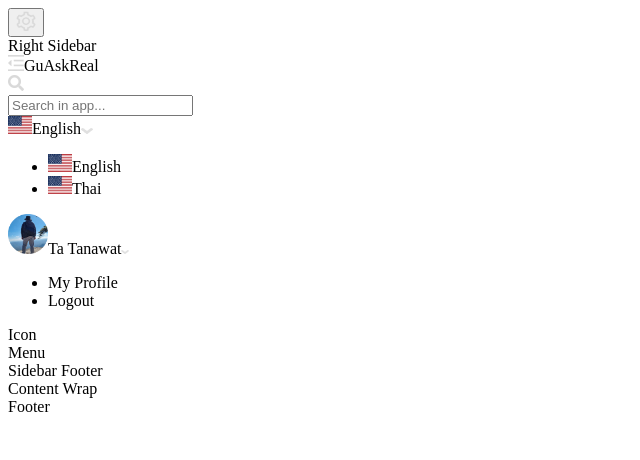
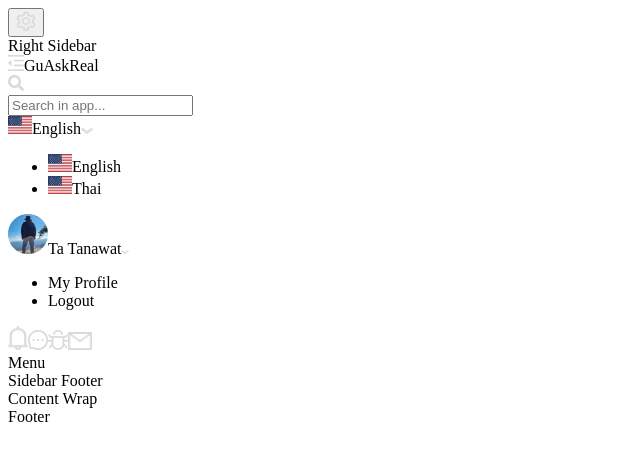
Before and after one commit to tanawat011/gu-ask-real-ideas, a Next.js app: page / in a window 1280 px wide. Shown: the top 460 px of the page, without its empty margins (0-640 px from the left). Built offline with nearby package versions, Linux system fonts and the light colour scheme.

Commit message:
feat: menu quick icon

```diff
--- a/src/components/GlobalLangInput/GlobalLangInput.js
+++ b/src/components/InputGlobalSelectorLang/InputGlobalSelectorLang.js
@@ -1,9 +1,9 @@
 import { useState } from 'react'
 import { useSelector } from 'react-redux'
 
-import { SimpleSelector } from '@component/SimpleSelector/SimpleSelector'
+import { InputSimpleSelector } from '@component/InputSimpleSelector/InputSimpleSelector'
 
-export const GlobalLangInput = () => {
+export const InputGlobalSelectorLang = () => {
   const langList = useSelector(state => state.base.langList)
 
   const [currentLang, setCurrentLang] = useState(langList[0])
@@ -13,7 +13,7 @@ export const GlobalLangInput = () => {
   }
 
   return (
-    <SimpleSelector
+    <InputSimpleSelector
       id='global-lang-input'
       menuList={langList}
       onClick={handleChangeLang}
--- a/src/components/GlobalSearchInput/GlobalSearchInput.js
+++ b/src/components/InputGlobalTextSearch/InputGlobalTextSearch.js
@@ -2,7 +2,7 @@ import Image from 'next/image'
 
 import IconSearch from '@icon/search.png'
 
-export const GlobalSearchInput = () => {
+export const InputGlobalTextSearch = () => {
   return (
     <div className='flex border rounded w-96 h-11 px-3 pr-5 bg-anchor'>
       <div className='flex items-center mr-4 w-5'>
--- /dev/null
+++ b/src/components/InputSelectorProfile/InputSelectorProfile.js
@@ -0,0 +1,39 @@
+import { useState } from 'react'
+import { useSelector } from 'react-redux'
+
+import { InputSimpleSelector } from '@component/InputSimpleSelector/InputSimpleSelector'
+
+import ProfileImage from '@image/profile.png'
+
+export const InputSelectorProfile = () => {
+  const profileMenuList = useSelector(state => state.base.profileMenuList)
+
+  const [menuList] = useState(profileMenuList)
+  const [currentSelected] = useState({
+    src: ProfileImage,
+    label: 'Ta Tanawat',
+  })
+
+  const handleClickProfileItem = (item) => console.log(item)
+
+  return (
+    <InputSimpleSelector
+      id='selector-profile'
+      className='mb-6'
+      menuList={menuList}
+      onClick={handleClickProfileItem}
+      currentSelected={currentSelected}
+      options={{
+        selectedWidth: '40px',
+        selectedHeight: '40px',
+        selectedLabelClass: 'ml-4 mr-2 text-sm text-fossil',
+        arrowWidth: '8px',
+        arrowHeight: '4px',
+        menuClass: 'absolute w-40 bg-card_bg rounded py-2 shadow-round top-12 left-1',
+        itemClass: 'flex items-center cursor-pointer py-0.5 px-4 hover:bg-slate',
+        TriangleTopPx: 'top-[42px]',
+        TriangleLeftPx: 'left-[144px]',
+      }}
+    />
+  )
+}
--- a/src/components/SimpleSelector/SimpleSelector.js
+++ b/src/components/InputSimpleSelector/InputSimpleSelector.js
@@ -5,7 +5,7 @@ import { TriangleShape } from '@component/TriangleShape/TriangleShape'
 
 import IconArrow from '@icon/arrow.png'
 
-export const SimpleSelector = (props) => {
+export const InputSimpleSelector = (props) => {
   const {
     id,
     className = '',
@@ -65,7 +65,7 @@ export const SimpleSelector = (props) => {
         <Image src={IconArrow} alt='@icon/arrow.png' width={options.arrowWidth} height={options.arrowHeight} />
       </div>
 
-      <div className={`${options.menuClass} ${additionalClass}`}>
+      <div className={`z-10 ${options.menuClass} ${additionalClass}`}>
         <ul>
           {menuList.map((item, i) => {
             let border = ''
--- a/src/components/Navbar/Navbar.js
+++ b/src/components/Navbar/Navbar.js
@@ -1,13 +1,13 @@
-import { GlobalSearchInput } from '@component/GlobalSearchInput/GlobalSearchInput'
-import { GlobalLangInput } from '@component/GlobalLangInput/GlobalLangInput'
+import { InputGlobalTextSearch } from '@component/InputGlobalTextSearch/InputGlobalTextSearch'
+import { InputGlobalSelectorLang } from '@component/InputGlobalSelectorLang/InputGlobalSelectorLang'
 
 export const Navbar = () => {
   return (
     <>
       <div className='flex justify-between items-center w-[calc(theme(width.full)-theme(width.sidebar))] h-navbar bg-shadow shadow-navbar px-8'>
-        <GlobalSearchInput />
+        <InputGlobalTextSearch />
 
-        <GlobalLangInput />
+        <InputGlobalSelectorLang />
       </div>
     </>
   )
--- a/src/components/Sidebar/Sidebar.js
+++ b/src/components/Sidebar/Sidebar.js
@@ -1,50 +1,13 @@
-import { useState } from 'react'
-
-import { SimpleSelector } from '@component/SimpleSelector/SimpleSelector'
-
-import ProfileImage from '@image/profile.png'
+import { InputSelectorProfile } from '@component/InputSelectorProfile/InputSelectorProfile'
+import { SidebarQuickIcon } from '@component/SidebarQuickIcon/SidebarQuickIcon'
 
 export const Sidebar = () => {
-  const [menuList] = useState([
-    {
-      label: 'My Profile',
-      value: 'my-profile',
-    },
-    {
-      label: 'Logout',
-      value: 'logout',
-    },
-  ])
-  const [currentSelected] = useState({
-    src: ProfileImage,
-    label: 'Ta Tanawat',
-  })
-
   return (
     <div className='flex flex-col w-sidebar h-[calc(100vh-theme(height.footer)-theme(height.navbar))] bg-charcoal'>
-      <div className='flex flex-col mx-5 mb-3 pt-8 px-3 pb-3'>
-        <SimpleSelector
-          id='selector-profile'
-          className='mb-6'
-          menuList={menuList}
-          onClick={() => { }}
-          currentSelected={currentSelected}
-          options={{
-            selectedWidth: '40px',
-            selectedHeight: '40px',
-            selectedLabelClass: 'ml-4 mr-2 text-sm text-fossil',
-            arrowWidth: '8px',
-            arrowHeight: '4px',
-            menuClass: 'absolute w-40 bg-card_bg rounded py-2 shadow-round top-12 left-1',
-            itemClass: 'flex items-center cursor-pointer py-0.5 px-4',
-            TriangleTopPx: 'top-[42px]',
-            TriangleLeftPx: 'left-[144px]',
-          }}
-        />
+      <div className='flex flex-col mx-5 mb-3 pt-8 px-3 pb-3 border-b border-solid border-anchor'>
+        <InputSelectorProfile />
 
-        <div>
-          Icon
-        </div>
+        <SidebarQuickIcon />
       </div>
 
       <div>
--- /dev/null
+++ b/src/components/SidebarQuickIcon/SidebarQuickIcon.js
@@ -0,0 +1,33 @@
+import Image from 'next/image'
+
+import IconBug from '@icon/bug.png'
+import IconChat from '@icon/chat.png'
+import IconEmail from '@icon/email.png'
+import IconNoti from '@icon/notification.png'
+
+export const SidebarQuickIcon = () => {
+  const handleClickNoti = () => console.log('Noti')
+  const handleClickChat = () => console.log('Chat')
+  const handleClickBug = () => console.log('Bug')
+  const handleClickEmail = () => console.log('Email')
+
+  return (
+    <div className='flex justify-between items-center'>
+      <a className='cursor-pointer' onClick={handleClickNoti}>
+        <Image src={IconNoti} alt='@icon/notification.png' width='20px' height='24px' />
+      </a>
+
+      <a className='cursor-pointer' onClick={handleClickChat}>
+        <Image src={IconChat} alt='@icon/chat.png' width='20px' height='20px' />
+      </a>
+
+      <a className='cursor-pointer' onClick={handleClickBug}>
+        <Image src={IconBug} alt='@icon/bug.png' width='20px' height='20px' />
+      </a>
+
+      <a className='cursor-pointer' onClick={handleClickEmail}>
+        <Image src={IconEmail} alt='@icon/email.png' width='24px' height='18px' />
+      </a>
+    </div>
+  )
+}
--- /dev/null
+++ b/src/data/profileMenuList.js
@@ -0,0 +1,10 @@
+export const profileMenuList = [
+  {
+    label: 'My Profile',
+    value: 'my-profile',
+  },
+  {
+    label: 'Logout',
+    value: 'logout',
+  },
+]
--- a/src/redux/baseSlice.js
+++ b/src/redux/baseSlice.js
@@ -1,6 +1,7 @@
 import { createSlice } from '@reduxjs/toolkit'
 
 import { langList } from '@data/langList'
+import { profileMenuList } from '@data/profileMenuList'
 
 export const baseSlice = createSlice({
   name: 'test',
@@ -8,6 +9,7 @@ export const baseSlice = createSlice({
     isOpenBackdrop: false,
     isOpenRightSidebar: false,
     langList,
+    profileMenuList,
   },
   reducers: {
     openBackdrop: state => {
--- a/tailwind.config.js
+++ b/tailwind.config.js
@@ -40,6 +40,7 @@ module.exports = {
         shadow: '#38424b',
         lead: '#434f5a',
         anchor: '#4b545c',
+        slate: '#4e5c69',
         fossil: '#a1a1a1',
         smoke: '#d9d9d9',
       },
@@ -64,11 +65,11 @@ module.exports = {
       },
       zIndex: {
         ...defaultTheme.zIndex,
-        '10': 10, // General
+        '10': 10, // Tooltip, Dropdown, Selector card
         '20': 20, // Backdrop
         '30': 30, // Right Sidebar
         '40': 40, // Modal
-        '50': 50, // Modal level 2
+        '50': 50, // Notification
       },
     },
   },
```
